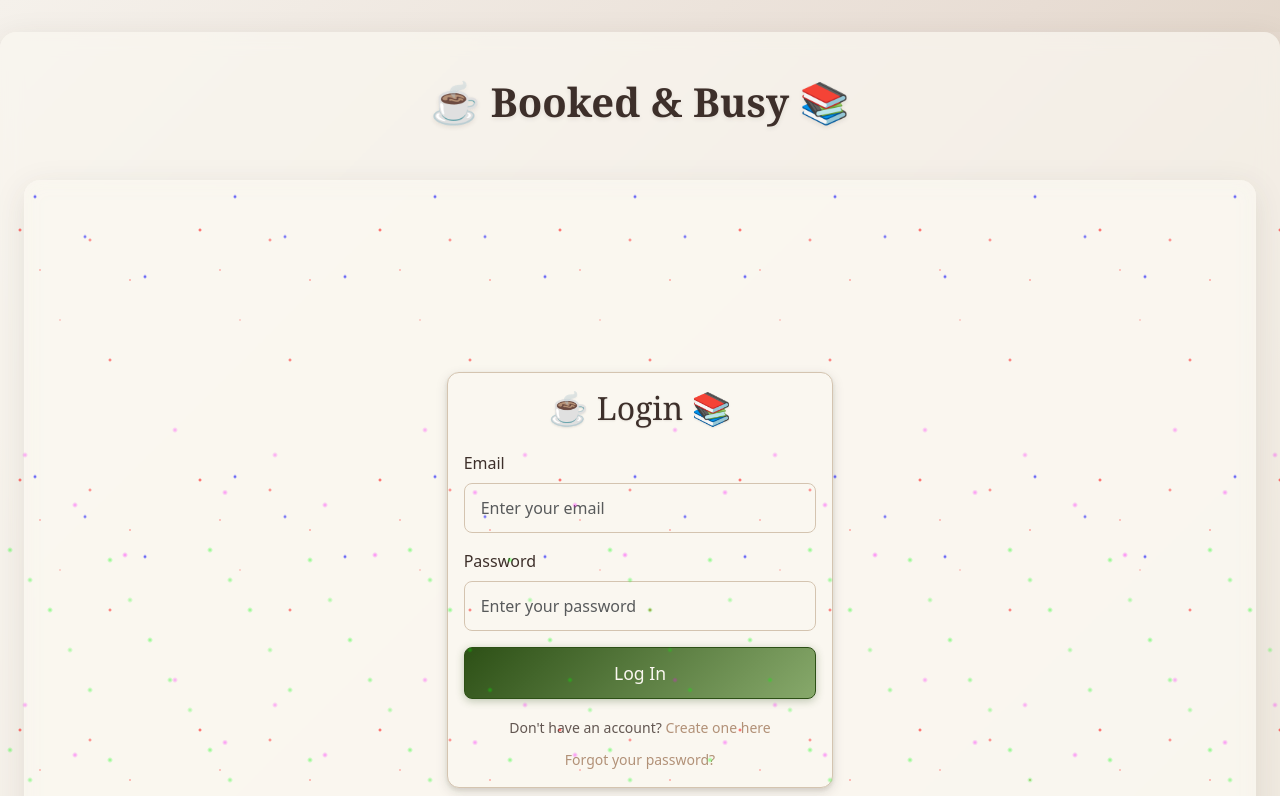
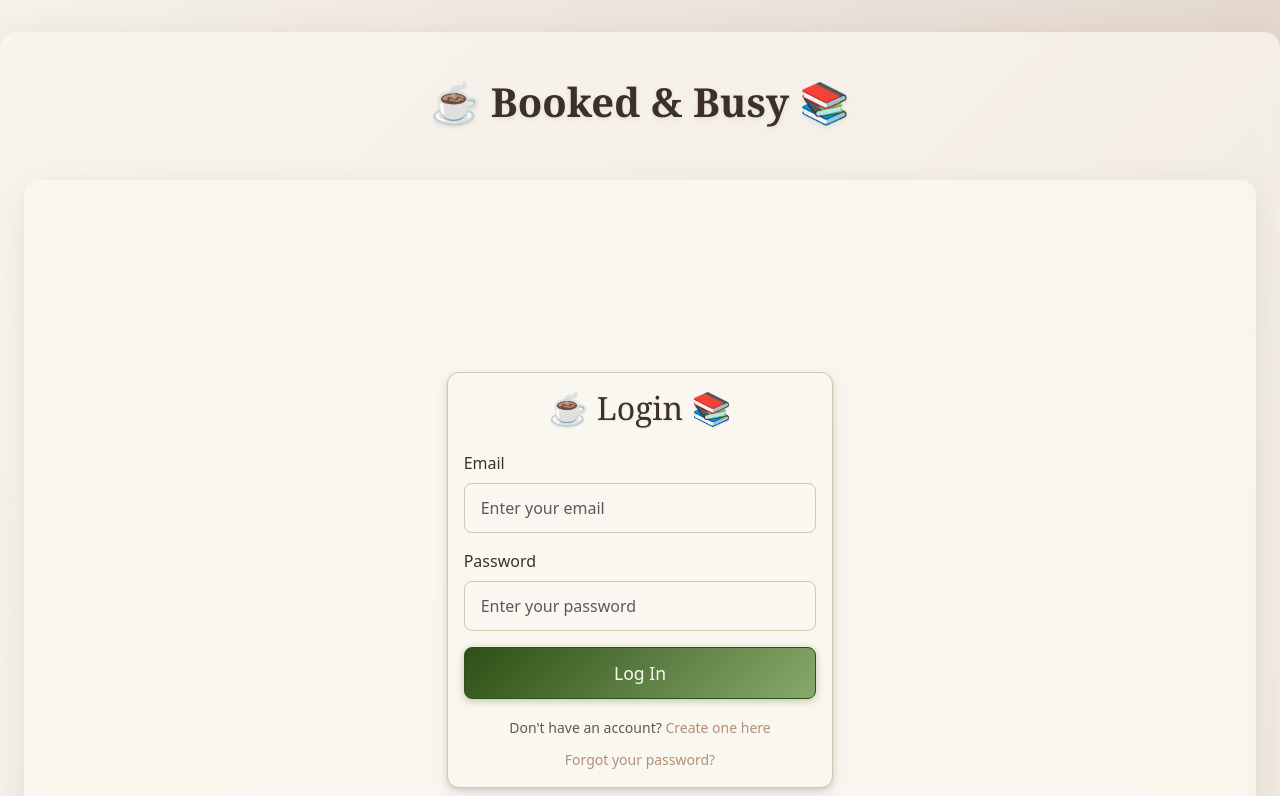
Before and after one commit to devklynch/bookclub_fe, a React (Vite) app: page / in a window 1280 px wide. Shown: the top 796 px of the page. Built offline with nearby package versions, Linux system fonts and the light colour scheme.

Commit message:
Removed raindrops

```diff
--- a/src/index.css
+++ b/src/index.css
@@ -89,63 +89,6 @@ body {
   position: relative;
 }
 
-/* Enhanced rain texture overlay for better visibility */
-body::before {
-  content: "";
-  position: fixed;
-  top: 0;
-  left: 0;
-  width: 100%;
-  height: 100%;
-  background-image: radial-gradient(
-      2px 2px at 20px 30px,
-      rgba(255, 0, 0, 0.8),
-      transparent
-    ),
-    radial-gradient(1px 1px at 40px 70px, rgba(255, 0, 0, 0.7), transparent),
-    radial-gradient(2px 2px at 90px 40px, rgba(255, 0, 0, 0.6), transparent),
-    radial-gradient(1px 1px at 130px 80px, rgba(255, 0, 0, 0.8), transparent),
-    radial-gradient(1px 1px at 60px 120px, rgba(255, 0, 0, 0.5), transparent),
-    radial-gradient(2px 2px at 110px 160px, rgba(255, 0, 0, 0.7), transparent);
-  background-repeat: repeat;
-  background-size: 180px 250px;
-  animation: raindrops 4s linear infinite;
-  pointer-events: none;
-  z-index: 1;
-}
-
-/* Additional subtle rain layer for more density */
-body::after {
-  content: "";
-  position: fixed;
-  top: 0;
-  left: 0;
-  width: 100%;
-  height: 100%;
-  background-image: radial-gradient(
-      2px 2px at 35px 50px,
-      rgba(0, 0, 255, 0.9),
-      transparent
-    ),
-    radial-gradient(2px 2px at 85px 90px, rgba(0, 0, 255, 0.8), transparent),
-    radial-gradient(2px 2px at 145px 130px, rgba(0, 0, 255, 0.9), transparent);
-  background-repeat: repeat;
-  background-size: 200px 280px;
-  animation: raindrops 6s linear infinite reverse;
-  pointer-events: none;
-  z-index: 2;
-  opacity: 1;
-}
-
-@keyframes raindrops {
-  0% {
-    transform: translateY(-200px);
-  }
-  100% {
-    transform: translateY(100vh);
-  }
-}
-
 h1 {
   font-size: 3.2em;
   line-height: 1.1;
@@ -190,80 +133,6 @@ body,
   width: 100%;
   margin: 0;
   padding: 0;
-}
-
-/* Subtle raindrop effect - gentle individual droplets */
-.rain {
-  position: fixed;
-  top: 0;
-  left: 0;
-  width: 100%;
-  height: 100%;
-  pointer-events: none;
-  z-index: 1;
-  opacity: 0.6;
-}
-
-.rain::before {
-  content: "";
-  position: absolute;
-  top: 0;
-  left: 0;
-  width: 100%;
-  height: 100%;
-  background-image: radial-gradient(
-      1px 1px at 5% 10%,
-      rgba(0, 255, 0, 0.8),
-      transparent 3px
-    ),
-    radial-gradient(1px 1px at 15% 25%, rgba(0, 255, 0, 0.7), transparent 3px),
-    radial-gradient(1px 1px at 25% 40%, rgba(0, 255, 0, 0.8), transparent 3px),
-    radial-gradient(1px 1px at 35% 60%, rgba(0, 255, 0, 0.6), transparent 3px),
-    radial-gradient(1px 1px at 45% 80%, rgba(0, 255, 0, 0.7), transparent 3px),
-    radial-gradient(1px 1px at 55% 15%, rgba(0, 255, 0, 0.8), transparent 3px),
-    radial-gradient(1px 1px at 65% 35%, rgba(0, 255, 0, 0.6), transparent 3px),
-    radial-gradient(1px 1px at 75% 55%, rgba(0, 255, 0, 0.8), transparent 3px),
-    radial-gradient(1px 1px at 85% 75%, rgba(0, 255, 0, 0.7), transparent 3px),
-    radial-gradient(1px 1px at 95% 90%, rgba(0, 255, 0, 0.6), transparent 3px);
-  background-size: 200px 200px;
-  animation: gentle-rain 8s linear infinite;
-}
-
-.rain::after {
-  content: "";
-  position: absolute;
-  top: 0;
-  left: 0;
-  width: 100%;
-  height: 100%;
-  background-image: radial-gradient(
-      1px 1px at 10% 30%,
-      rgba(255, 0, 255, 0.6),
-      transparent 3px
-    ),
-    radial-gradient(1px 1px at 30% 50%, rgba(255, 0, 255, 0.7), transparent 3px),
-    radial-gradient(1px 1px at 50% 70%, rgba(255, 0, 255, 0.8), transparent 3px),
-    radial-gradient(1px 1px at 70% 20%, rgba(255, 0, 255, 0.6), transparent 3px),
-    radial-gradient(1px 1px at 90% 45%, rgba(255, 0, 255, 0.7), transparent 3px);
-  background-size: 250px 250px;
-  animation: gentle-rain 12s linear infinite reverse;
-}
-
-@keyframes gentle-rain {
-  0% {
-    transform: translateY(-100px);
-    opacity: 0;
-  }
-  10% {
-    opacity: 1;
-  }
-  90% {
-    opacity: 1;
-  }
-  100% {
-    transform: translateY(100vh);
-    opacity: 0;
-  }
 }
 
 /* Global Bootstrap overrides using CSS variables */
```
